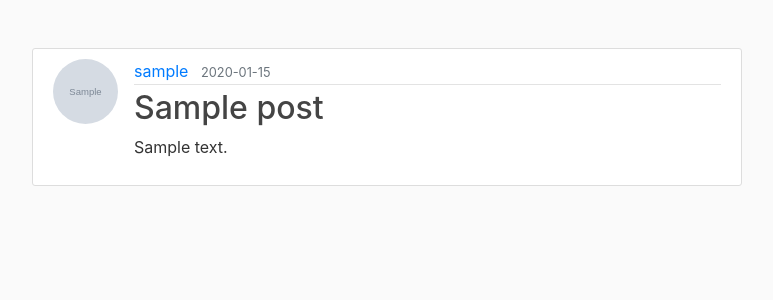
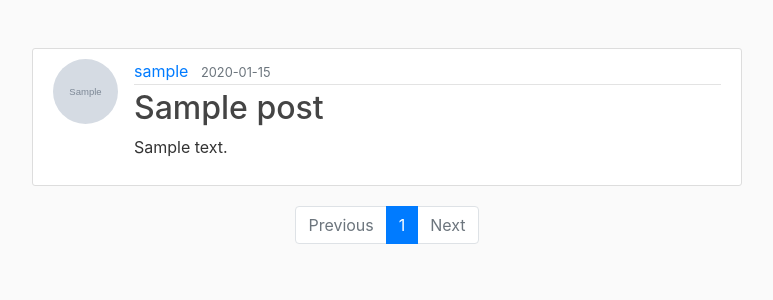
Before and after one commit to VanoAkofashvili/flask_blog, a Flask app: page / in a window 1280 px wide. Shown: the part 56-356 px from the top of the page, without its empty margins (68-841 px from the left). Run offline with Flask 2, Linux system fonts and the light colour scheme; tables that the repository leaves empty hold one stand-in row (values such as "Sample post"); grey boxes marked "Sample" are stand-in pictures; some libraries are stand-ins or nearby versions.

Commit message:
added pagination

```diff
--- a/flaskblog/models.py
+++ b/flaskblog/models.py
@@ -14,7 +14,7 @@ class User(db.Model, UserMixin):
     username = db.Column(db.String(20), unique=True, nullable=False)
     email = db.Column(db.String(100), unique=True, nullable=False)
     password = db.Column(db.String(60), nullable=False)
-    image_file = db.Column(db.String(20), unique=False, nullable=False, default='default.jpg')
+    image_file = db.Column(db.String(20), unique=False, nullable=False, default='default.png')
     posts = db.relationship('Post', backref='author', lazy=True)
 
     def __repr__(self):
@@ -29,4 +29,4 @@ class Post(db.Model):
     user_id = db.Column(db.Integer, db.ForeignKey('user.id'), nullable=False)
 
     def __repr__(self):
-        return f"User('{self.title}', '{self.date_posted}')"
+        return f"Post('{self.title}', '{self.date_posted}')"
--- a/flaskblog/routes.py
+++ b/flaskblog/routes.py
@@ -10,8 +10,9 @@ from flask_login import login_user, login_required, logout_user, current_user
 
 @app.route("/")
 def index():
-    posts = Post.query.all()
-    posts.reverse()
+    page = int(request.args.get('page', 1))
+    posts = Post.query.order_by(Post.date_posted.desc()).paginate(per_page=2, page=page)
+
     return render_template('home.html', title='Posts', posts=posts)
 
 
@@ -57,9 +58,10 @@ def login():
 
 
 def save_picture(form_picture):
-    # remove old profile picture
+    # remove old profile picture if not default
     old_fn = os.path.join(app.root_path, 'static', 'profile_pics', current_user.image_file)
-    if os.path.exists(old_fn):
+
+    if current_user.image_file != 'default.png' and os.path.exists(old_fn):
         os.remove(old_fn)
     r_hex = secrets.token_hex(8)
     p_extension = os.path.splitext(form_picture.filename)[1]
@@ -113,7 +115,7 @@ def new_post():
         db.session.commit()
         flash('Your post has been published!', 'success')
         return redirect(url_for('index'))
-    return render_template('create_post.html',legend='Create Post', title='New Post', form=form)
+    return render_template('create_post.html', legend='Create Post', title='New Post', form=form)
 
 
 @app.route('/post/<int:post_id>')
--- a/flaskblog/templates/home.html
+++ b/flaskblog/templates/home.html
@@ -1,6 +1,8 @@
-{%extends 'base.html' %} {%block content%} {%for post in posts%}
+{% extends 'base.html' %} {% block content %}
+    {% for post in posts.items %}
         <article class="media content-section">
-    <img src="{{ url_for('static', filename='profile_pics/' + post.author.image_file) }}" alt="avatar" class="rounded-circle article-img">
+            <img src="{{ url_for('static', filename='profile_pics/' + post.author.image_file) }}" alt="avatar"
+                 class="rounded-circle article-img">
             <div class="media-body">
                 <div class="article-metadata">
                     <a class="mr-2" href="#">{{ post.author.username }}</a>
@@ -10,4 +12,23 @@
                 <p class="article-content">{{ post.content }}</p>
             </div>
         </article>
-{%endfor%} {%endblock content%}
+
+
+    {% endfor %}
+    <nav aria-label="Page navigation example">
+        <ul class="pagination justify-content-center">
+            <li class="page-item {% if not posts.has_prev %} disabled {% endif %}">
+                <a class="page-link" href="{{ url_for('index', page=posts.prev_num) }}" tabindex="-1">Previous</a>
+            </li>
+            {% for page in posts.iter_pages(left_edge=1, right_edge=1, left_current=1, right_current=2) %}
+                {% if not page %}
+                    <li class="page-item disabled"><a class="page-link" href="#">...</a>
+                {% else %}
+                    <li class="page-item {% if page==posts.page %} active {% endif %}"><a class="page-link" href="{{ url_for('index', page=page) }}">{{ page }}</a></li>
+                {% endif %}
+            {% endfor %}
+            <li class="page-item {% if not posts.has_next %} disabled {% endif %}">
+                <a class="page-link" href="{{ url_for('index', page=posts.next_num) }}">Next</a>
+            </li>
+        </ul>
+    </nav>{% endblock content %}
```
Also changed, not shown: flaskblog/static/profile_pics/2a1c6b6860fb50c9.jpg (renamed from flaskblog/static/profile_pics/767f7ceaca7cc608.jpg), flaskblog/static/profile_pics/default.png (added), flaskblog/static/profile_pics/fb277afc8cd06290.jpg (deleted). Lines whose indentation alone changed are shown as unchanged.
